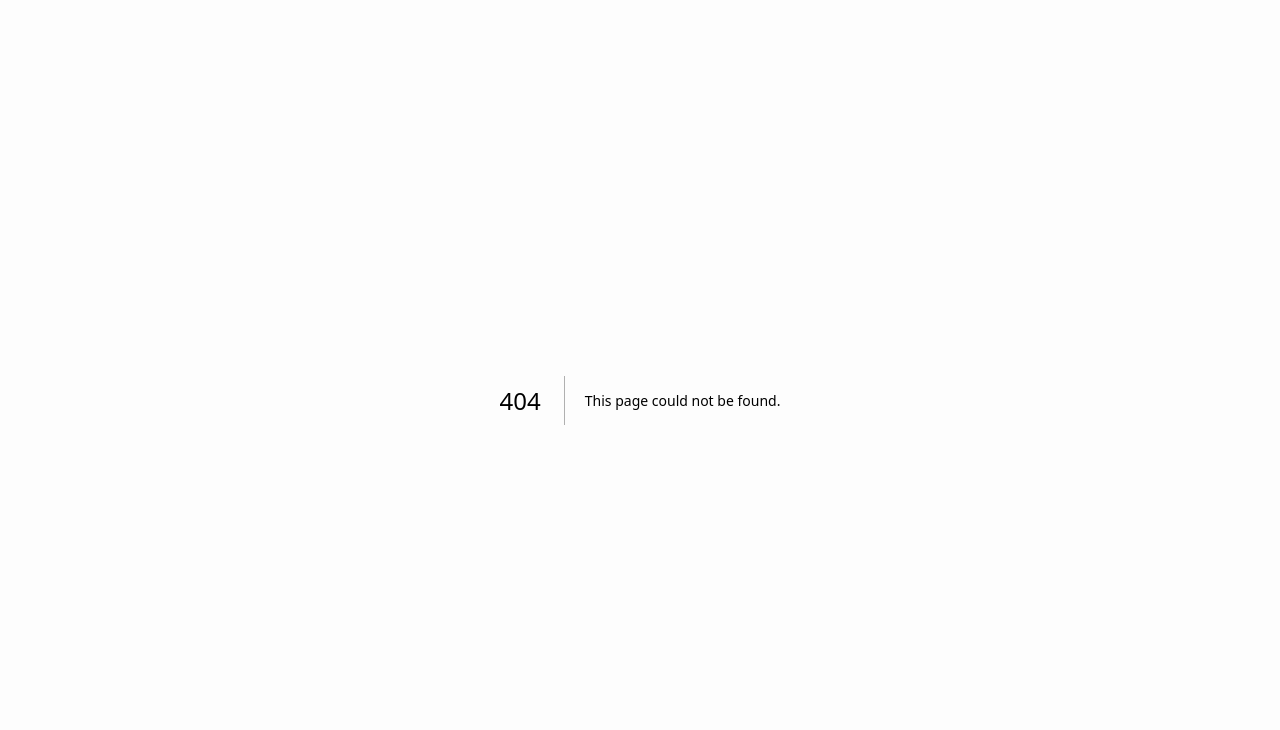
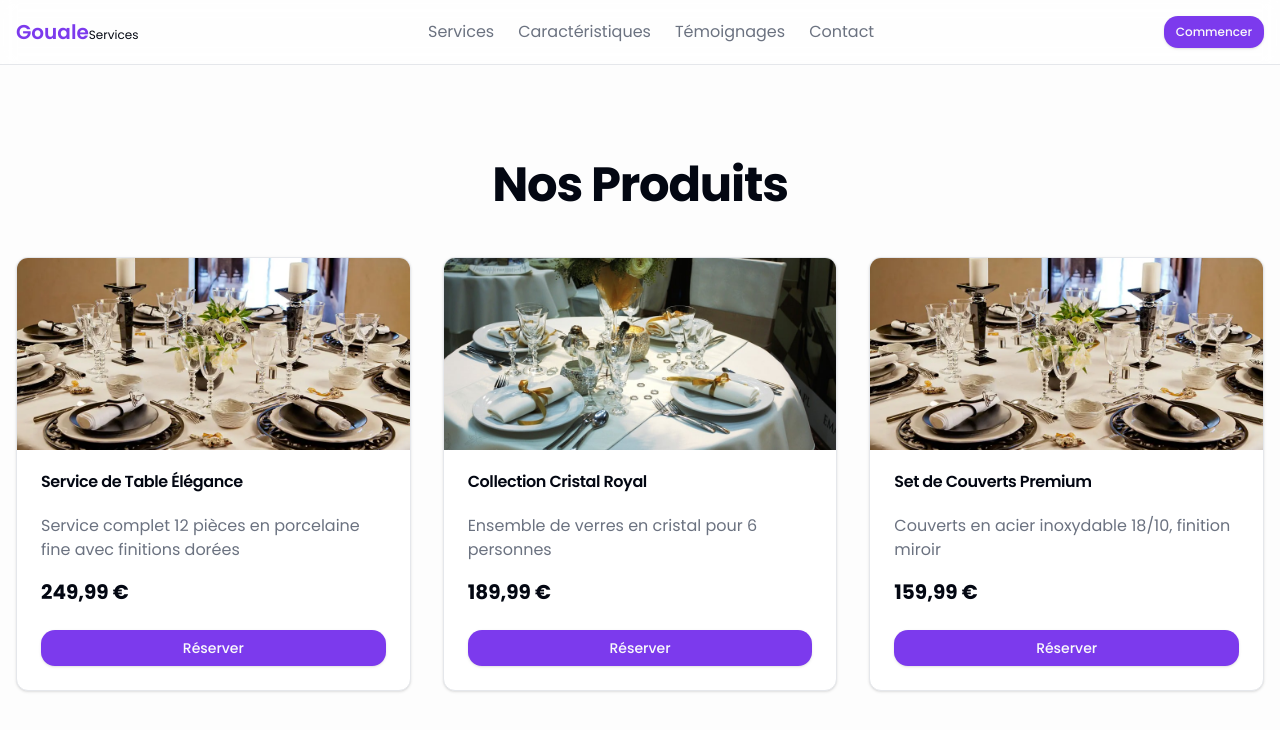
Before and after one commit to regi-gouale/services.gouale, a Next.js app: page /products in a window 1280 px wide. Before the commit this address had no page. Shown: the top 730 px of the page. Built offline with nearby package versions, Linux system fonts and the light colour scheme.

Commit message:
Ajout de la page des produits avec le composant ProductCard, intégration de la fonction getProducts et mise à jour de la section héros pour inclure un lien vers les produits.

```diff
--- /dev/null
+++ b/app/products/page.tsx
@@ -0,0 +1,25 @@
+import { NavHeader } from "@/components/nav-header";
+import { ProductCard } from "@/components/products/product-card";
+import { getProducts } from "@/lib/products";
+
+export default function ProductsPage() {
+  const products = getProducts();
+
+  return (
+    <>
+      <NavHeader />
+      <main className="min-h-screen py-24">
+        <section className="container mx-auto px-4">
+          <h1 className="mb-12 text-center text-4xl font-bold tracking-tight sm:text-5xl">
+            Nos Produits
+          </h1>
+          <div className="grid gap-8 sm:grid-cols-2 lg:grid-cols-3">
+            {products.map((product) => (
+              <ProductCard key={product.id} {...product} />
+            ))}
+          </div>
+        </section>
+      </main>
+    </>
+  );
+}
--- a/components/home/hero-section.tsx
+++ b/components/home/hero-section.tsx
@@ -7,6 +7,7 @@ import {
   CarouselPrevious,
 } from "@/components/ui/carousel";
 import Image from "next/image";
+import Link from "next/link";
 
 export function HeroSection() {
   return (
@@ -28,10 +29,13 @@ export function HeroSection() {
                 <h1 className="font-poppins mb-6 text-4xl font-bold tracking-tight sm:text-5xl md:text-6xl">
                   Sublimez Vos Événements avec
                   <br />
-                  <span className="text-primary">Un Art de la Table Exquis</span>
+                  <span className="text-primary">
+                    Un Art de la Table Exquis
+                  </span>
                 </h1>
                 <p className="mx-auto mb-8 max-w-2xl text-lg text-muted-foreground sm:text-xl">
-                  Transformez vos occasions spéciales avec notre collection raffinée
+                  Transformez vos occasions spéciales avec notre collection
+                  raffinée
                 </p>
                 <div className="flex justify-center gap-4">
                   <Button size="lg">Réserver Maintenant</Button>
@@ -45,7 +49,7 @@ export function HeroSection() {
           <CarouselItem className="relative h-[80vh] w-full">
             <div className="absolute inset-0">
               <Image
-                src="/hero-image.webp"
+                src="/hero-image-2.jpg"
                 alt="Décoration de table élégante"
                 fill
                 className="object-cover opacity-20"
@@ -57,13 +61,17 @@ export function HeroSection() {
                 <h1 className="font-poppins mb-6 text-4xl font-bold tracking-tight sm:text-5xl md:text-6xl">
                   Des Moments Inoubliables
                   <br />
-                  <span className="text-primary">Dans les Moindres Détails</span>
+                  <span className="text-primary">
+                    Dans les Moindres Détails
+                  </span>
                 </h1>
                 <p className="mx-auto mb-8 max-w-2xl text-lg text-muted-foreground sm:text-xl">
                   Une attention particulière pour chaque événement
                 </p>
                 <div className="flex justify-center gap-4">
-                  <Button size="lg">Découvrir Nos Services</Button>
+                  <Link href="/products">
+                    <Button size="lg">Découvrir Nos Produits</Button>
+                  </Link>
                   <Button variant="outline" size="lg">
                     Nous Contacter
                   </Button>
--- a/components/nav-header.tsx
+++ b/components/nav-header.tsx
@@ -4,7 +4,7 @@ import Link from "next/link";
 export function NavHeader() {
   return (
     <header className="sticky top-0 z-50 w-full border-b bg-background/95 backdrop-blur supports-[backdrop-filter]:bg-background/60">
-      <div className="container mx-auto flex h-16 items-center justify-between">
+      <div className="container mx-4 flex h-16 items-center justify-between px-4 lg:mx-auto">
         <Link href="/" className="flex items-baseline justify-self-auto">
           <span className="font-poppins text-xl font-semibold text-primary">
             Gouale
--- /dev/null
+++ b/components/products/product-card.tsx
@@ -0,0 +1,48 @@
+import { Button } from "@/components/ui/button";
+import {
+  Card,
+  CardContent,
+  CardFooter,
+  CardHeader,
+  CardTitle,
+} from "@/components/ui/card";
+import Image from "next/image";
+
+type ProductProps = {
+  id: string;
+  name: string;
+  description: string;
+  price: number;
+  image: string;
+};
+
+export function ProductCard({ name, description, price, image }: ProductProps) {
+  return (
+    <Card className="overflow-hidden">
+      <div className="relative h-48 w-full">
+        <Image
+          src={image}
+          alt={name}
+          fill
+          className="object-cover"
+          sizes="(max-width: 768px) 100vw, (max-width: 1200px) 50vw, 33vw"
+        />
+      </div>
+      <CardHeader>
+        <CardTitle>{name}</CardTitle>
+      </CardHeader>
+      <CardContent>
+        <p className="text-muted-foreground">{description}</p>
+        <p className="mt-4 text-xl font-bold">
+          {price.toLocaleString("fr-FR", {
+            style: "currency",
+            currency: "EUR",
+          })}
+        </p>
+      </CardContent>
+      <CardFooter>
+        <Button className="w-full">Réserver</Button>
+      </CardFooter>
+    </Card>
+  );
+}
--- /dev/null
+++ b/lib/products.ts
@@ -0,0 +1,38 @@
+type Product = {
+  id: string;
+  name: string;
+  description: string;
+  price: number;
+  image: string;
+};
+
+const products: Product[] = [
+  {
+    id: "1",
+    name: "Service de Table Élégance",
+    description:
+      "Service complet 12 pièces en porcelaine fine avec finitions dorées",
+    price: 249.99,
+    image: "/hero-image.webp",
+  },
+  {
+    id: "2",
+    name: "Collection Cristal Royal",
+    description: "Ensemble de verres en cristal pour 6 personnes",
+    price: 189.99,
+    image: "/hero-image-2.jpg",
+  },
+  {
+    id: "3",
+    name: "Set de Couverts Premium",
+    description: "Couverts en acier inoxydable 18/10, finition miroir",
+    price: 159.99,
+    image: "/hero-image.webp",
+  },
+];
+
+export function getProducts() {
+  return products;
+}
+
+export type { Product };
```
Also changed, not shown: public/hero-image-2.jpg (added).
